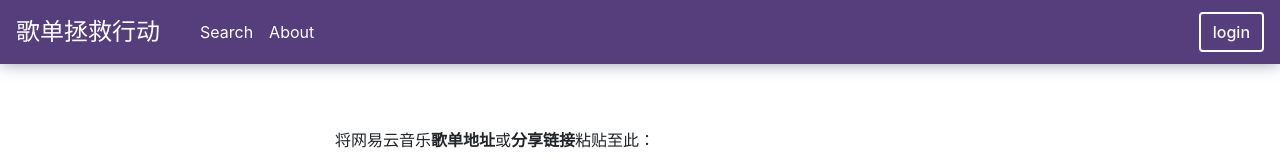
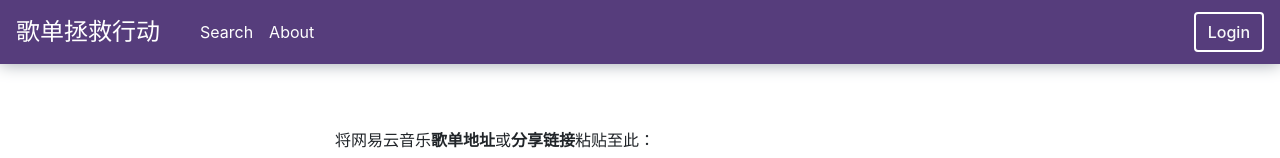
Before and after one commit to Amethyst-564/angular-playlist, an Angular app: page /search in a window 1280 px wide. Shown: the top 158 px of the page. Built offline with nearby package versions, Linux system fonts and the light colour scheme.

Commit message:
edit navbar

```diff
--- a/src/app/navbar/navbar.component.html
+++ b/src/app/navbar/navbar.component.html
@@ -30,7 +30,7 @@
             </div>
           </li> -->
         </ul>
-        <button class="btn btn-outline-light my-2 my-sm-0" type="submit" id="header-login" (click)="onClick()">login</button>
+        <button class="btn btn-outline-light my-2 my-sm-0" type="submit" id="header-login" (click)="onClick()">Login</button>
       </div>
     </nav>
   </div>
```
